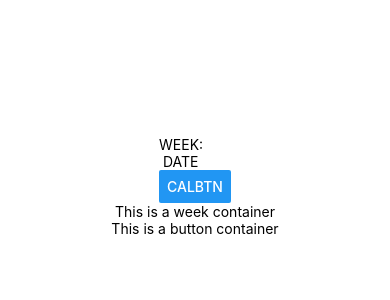
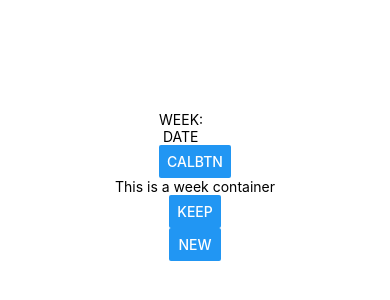
Before and after one commit to ZoeIML/menu-planner, a React Native app: screen / in a window 390 px wide. Shown: the part 236-536 px from the top of the page. Built offline with nearby package versions, Linux system fonts and the light colour scheme.

Commit message:
keep and new buttons

```diff
--- a/src/components/BtnContainer/BtnContainer.js
+++ b/src/components/BtnContainer/BtnContainer.js
@@ -4,17 +4,18 @@ import { Text, View } from 'react-native'
 // import styles from './styles'
 
 // imported components
-// import KeepBtn from '../KeepBtn'
-// import NewBtn from '../NewBtn'
+import KeepBtn from '../KeepBtn'
+import NewBtn from '../NewBtn'
 
-class Header extends React.Component {
+class BtnContainer extends React.Component {
     render() {
         return (
             <View>
-                <Text> This is a button container </Text>
+                <KeepBtn />
+                <NewBtn />
             </View>
         )
     }
 }
 
-export default Header
+export default BtnContainer
--- /dev/null
+++ b/src/components/KeepBtn/KeepBtn.js
@@ -0,0 +1,18 @@
+import React from 'react'
+import { Button, View } from 'react-native'
+
+// import styles from './styles'
+
+class KeepBtn extends React.Component {
+    render() {
+        return (
+            <View>
+                <Button
+                    title="KEEP"
+                 />
+            </View>
+        )
+    }
+}
+
+export default KeepBtn
--- /dev/null
+++ b/src/components/KeepBtn/index.js
@@ -0,0 +1,3 @@
+import KeepBtn from './KeepBtn'
+
+export default KeepBtn
--- /dev/null
+++ b/src/components/NewBtn/NewBtn.js
@@ -0,0 +1,18 @@
+import React from 'react'
+import { Button, View } from 'react-native'
+
+// import styles from './styles'
+
+class NewBtn extends React.Component {
+    render() {
+        return (
+            <View>
+                <Button
+                    title="NEW"
+                 />
+            </View>
+        )
+    }
+}
+
+export default NewBtn
--- /dev/null
+++ b/src/components/NewBtn/index.js
@@ -0,0 +1,3 @@
+import NewBtn from './NewBtn'
+
+export default NewBtn
```
Also changed, not shown: src/components/KeepBtn/styles.js (added), src/components/NewBtn/styles.js (added).
